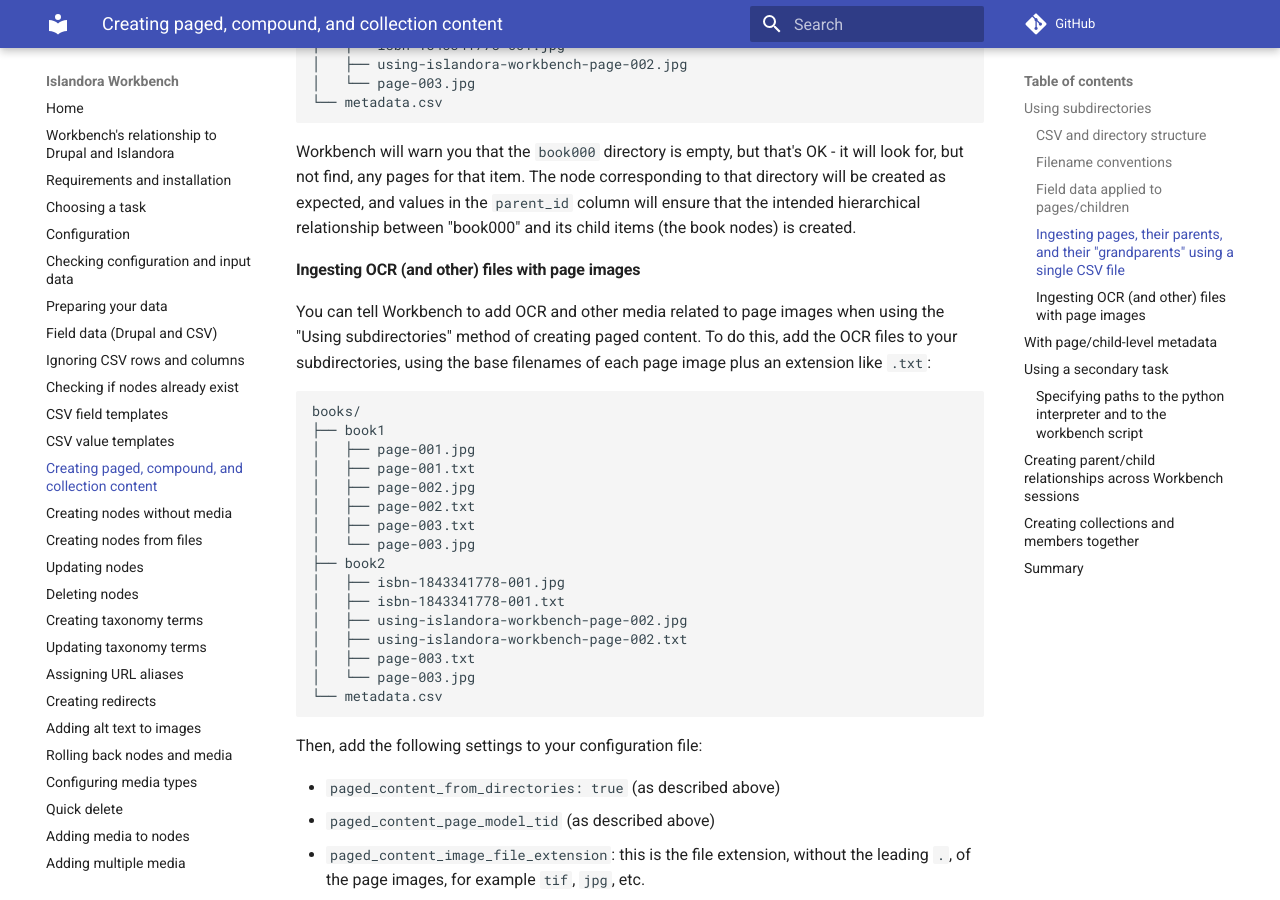
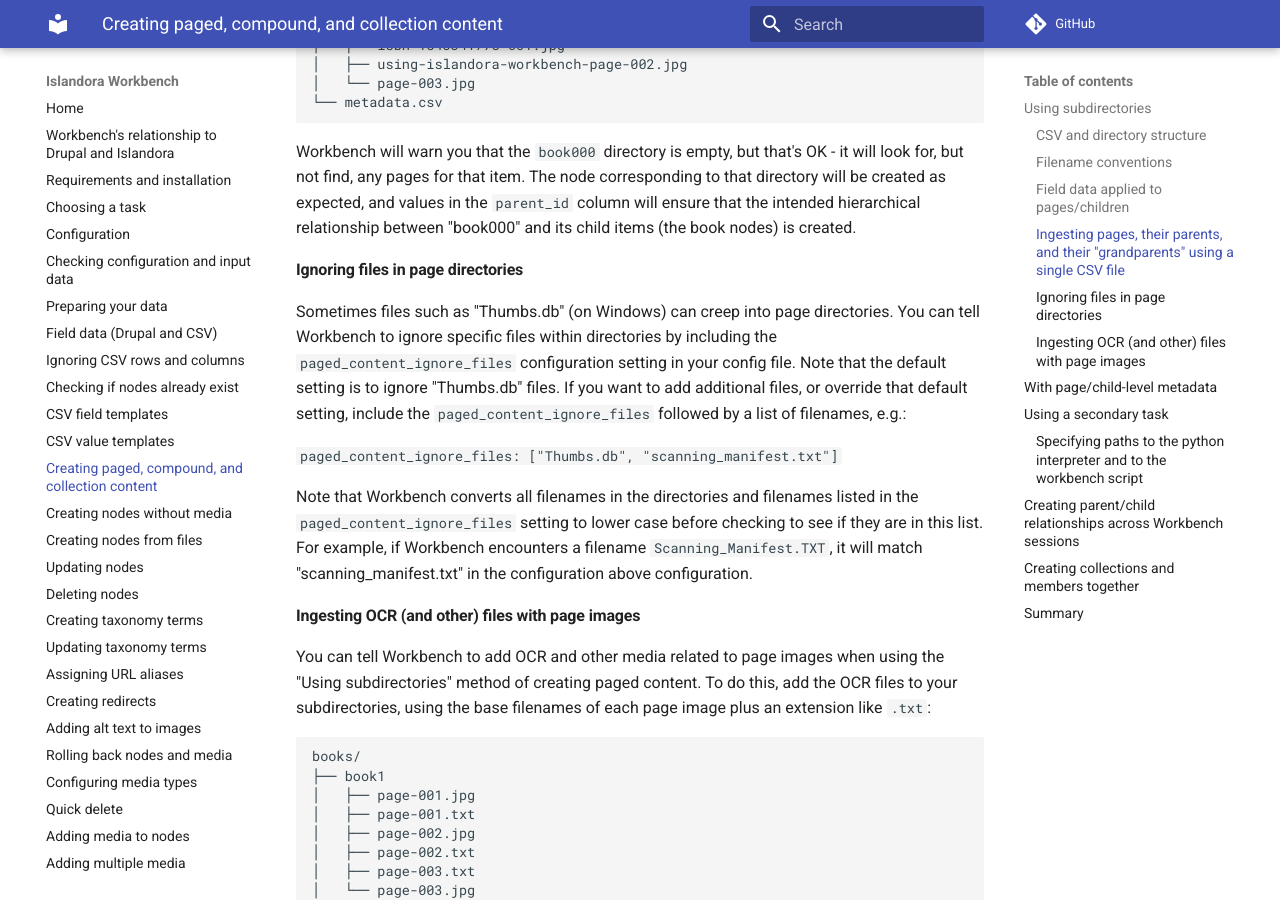
Before and after one commit to mjordan/islandora_workbench_docs, an MkDocs documentation site: the page built from docs/paged_and_compound.md, in a window 1280 px wide and 900 px high, scrolled down 4125 px. Built offline with MkDocs 1.6.1 and Material for MkDocs 9.7.7, drawn with Linux system fonts in a browser that asks for light colours; comment, search, counter and statistics services are not loaded.

Commit message:
Several updates.

````diff
--- a/docs/paged_and_compound.md
+++ b/docs/paged_and_compound.md
@@ -107,6 +107,15 @@
 ```
 
 Workbench will warn you that the `book000` directory is empty, but that's OK - it will look for, but not find, any pages for that item. The node corresponding to that directory will be created as expected, and values in the `parent_id` column will ensure that the intended hierarchical relationship between "book000" and its child items (the book nodes) is created.
+
+#### Ignoring files in page directories
+
+Sometimes files such as "Thumbs.db" (on Windows) can creep into page directories. You can tell Workbench to ignore specific files within directories by including the `paged_content_ignore_files` configuration setting in your config file. Note that the default setting is to ignore "Thumbs.db" files. If you want to add additional files, or override that default setting, include the `paged_content_ignore_files` followed by a list of filenames, e.g.:
+
+`paged_content_ignore_files: ["Thumbs.db", "scanning_manifest.txt"]`
+
+Note that Workbench converts all filenames in the directories and filenames listed in the `paged_content_ignore_files` setting to lower case before checking to see if they are in this list. For example, if Workbench encounters a filename `Scanning_Manifest.TXT`, it will match "scanning_manifest.txt" in the configuration above configuration.
+
 
 #### Ingesting OCR (and other) files with page images
 
````
Also changed, not shown: docs/changelog.md (+2 -0 lines), docs/configuration.md (+7 -4 lines).
